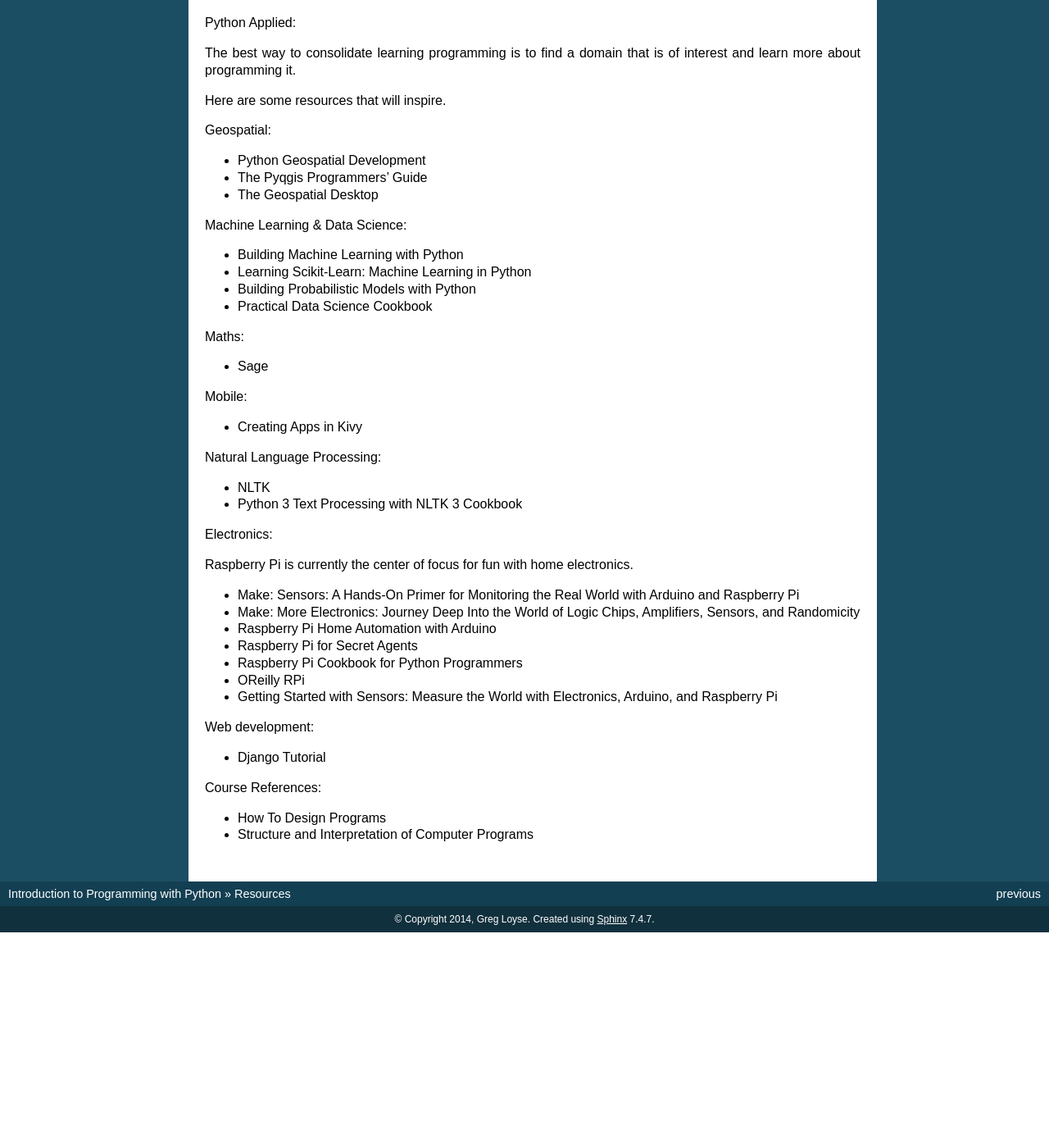
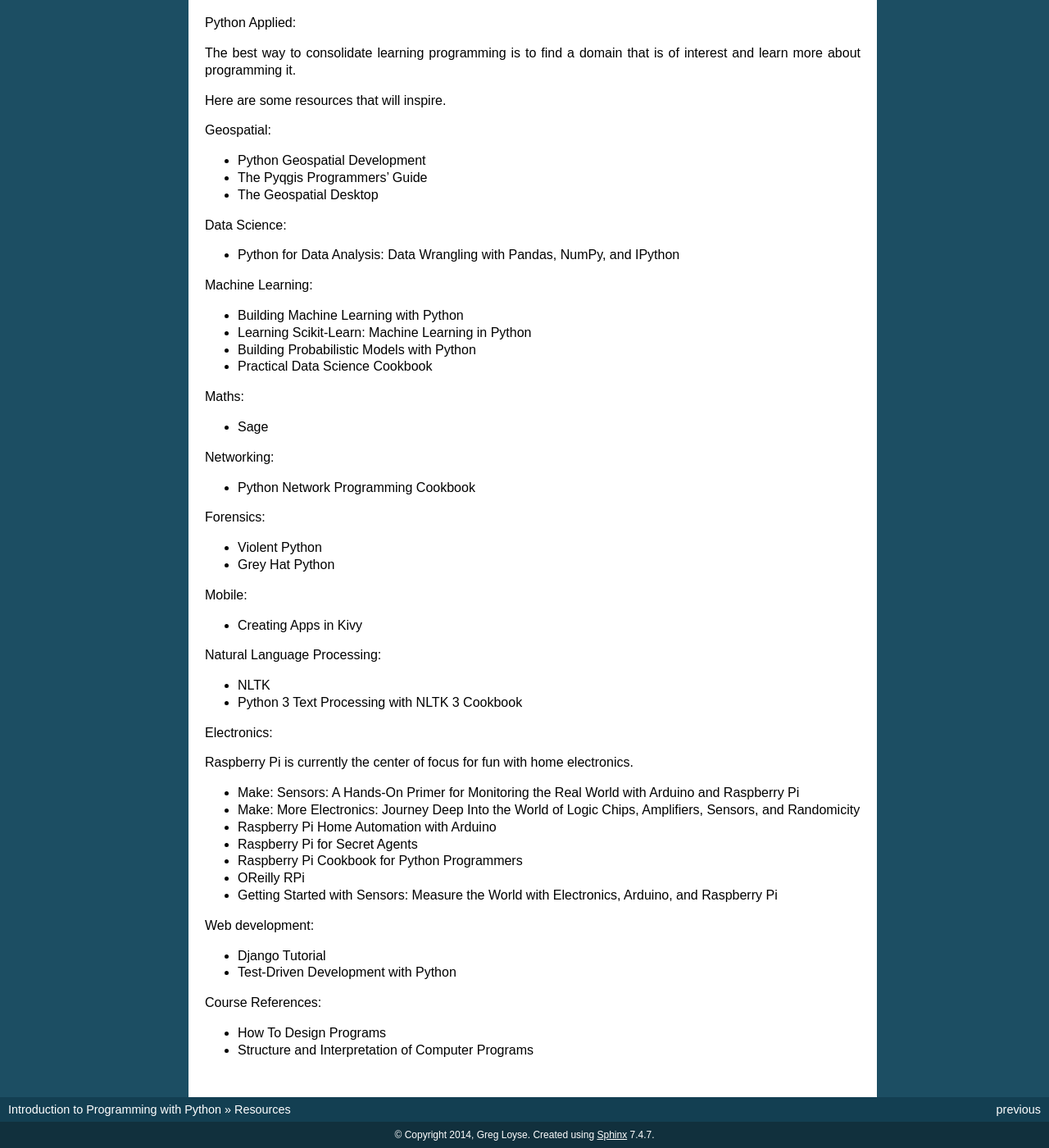
Before and after one commit to gu-lseg/intro-to-programming, a Sphinx documentation site: the page built from source/resources.rst, in a window 1280 px wide and 1400 px high, scrolled down 341 px. Shown: the whole window at 82% size. Built offline with Sphinx 7.4.7, drawn with Linux system fonts in a browser that asks for light colours; before the commit the page ends 1478 px from its top, so only the background shows below that.

Commit message:
improving resources

```diff
--- a/source/resources.rst
+++ b/source/resources.rst
@@ -28,7 +28,11 @@
 * The Pyqgis Programmers' Guide
 * The Geospatial Desktop
 
-Machine Learning & Data Science:
+Data Science:
+
+* Python for Data Analysis: Data Wrangling with Pandas, NumPy, and IPython
+
+Machine Learning:
 
 * Building Machine Learning with Python
 * Learning Scikit-Learn: Machine Learning in Python
@@ -38,6 +42,15 @@
 Maths:
 
 * Sage
+
+Networking:
+
+* Python Network Programming Cookbook
+
+Forensics:
+
+* Violent Python
+* Grey Hat Python
 
 Mobile:
 
@@ -63,6 +76,7 @@
 Web development:
 
 * Django Tutorial
+* Test-Driven Development with Python
 
 Course References:
 
```
